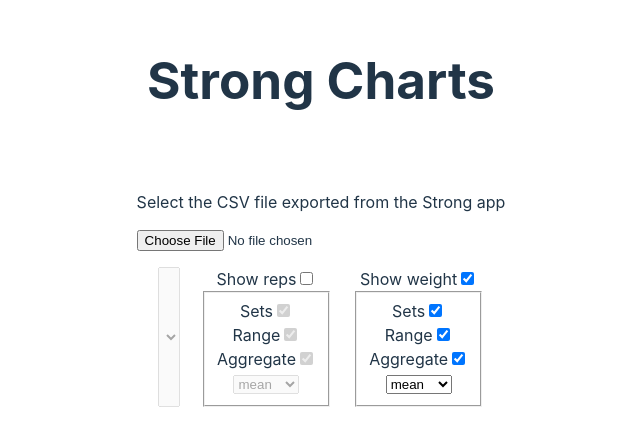
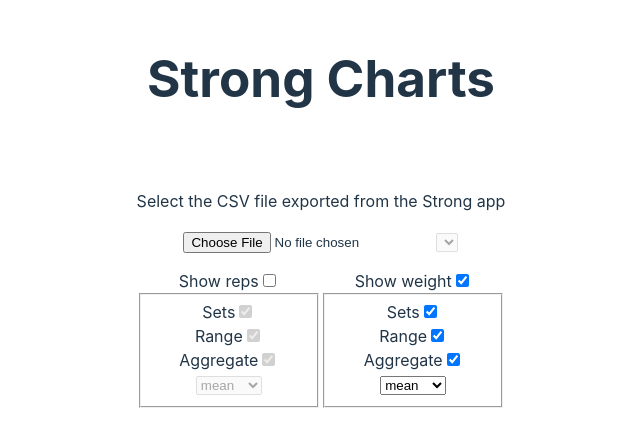
Before and after one commit to mebble/strong-charts, a React (Vite) app: page / in a window 1280 px wide. Shown: the part 164-610 px from the top of the page, without its empty margins (319-959 px from the left). Built offline with nearby package versions, Linux system fonts and the light colour scheme.

Commit message:
styling update

```diff
--- a/src/App.css
+++ b/src/App.css
@@ -15,12 +15,17 @@
   color: black;
 }
 
-input[type="file"] {
+.inputs-container {
+  margin-bottom: 1rem;
+}
+
+.exercise-select {
   margin-bottom: 1rem;
 }
 
 .options-container {
   display: flex;
-  justify-content: space-evenly;
-  margin-bottom: 1rem;
 }
+.options-container > * {
+  flex-grow: 1;
+}
--- a/src/App.tsx
+++ b/src/App.tsx
@@ -35,16 +35,16 @@
     const marks = [];
     if (repsOptions.showMetric) {
       marks.push(
-        repsOptions.showRange ? Plot.ruleX(logs, Plot.groupX({ y1: 'min', y2: 'max' }, { x: 'date', y: 'reps' })) : undefined,
-        repsOptions.showAgg ? Plot.line(logs, Plot.groupX({ y: repsOptions.agg }, { x: 'date', y: 'reps' })) : undefined,
-        repsOptions.showSets ? Plot.dot(logs, { x: 'date', y: 'reps' }) : undefined,
+        repsOptions.showRange ? Plot.ruleX(logs, Plot.groupX({ y1: 'min', y2: 'max' }, { x: 'date', y: 'reps', stroke: '#f99' })) : undefined,
+        repsOptions.showAgg ? Plot.line(logs, Plot.groupX({ y: repsOptions.agg }, { x: 'date', y: 'reps', stroke: 'red' })) : undefined,
+        repsOptions.showSets ? Plot.dot(logs, { x: 'date', y: 'reps', stroke: '#a00', strokeOpacity: 0.5 }) : undefined,
       )
     }
     if (weightOptions.showMetric) {
       marks.push(
-        weightOptions.showRange ? Plot.ruleX(logs, Plot.groupX({ y1: 'min', y2: 'max' }, { x: 'date', y: 'weight' })) : undefined,
-        weightOptions.showAgg ? Plot.line(logs, Plot.groupX({ y: weightOptions.agg }, { x: 'date', y: 'weight' })) : undefined,
-        weightOptions.showSets ? Plot.dot(logs, { x: 'date', y: 'weight' }) : undefined,
+        weightOptions.showRange ? Plot.ruleX(logs, Plot.groupX({ y1: 'min', y2: 'max' }, { x: 'date', y: 'weight', stroke: '#99f' })) : undefined,
+        weightOptions.showAgg ? Plot.line(logs, Plot.groupX({ y: weightOptions.agg }, { x: 'date', y: 'weight', stroke: 'blue' })) : undefined,
+        weightOptions.showSets ? Plot.dot(logs, { x: 'date', y: 'weight', stroke: '#00a', strokeOpacity: 0.5 }) : undefined,
       )
     }
 
@@ -59,8 +59,9 @@
         <p>
           Select the CSV file exported from the Strong app
         </p>
+        <div className="inputs-container">
+          <div className="exercise-select">
             <input type="file" id="input" onChange={handleFile} />
-        <div className="options-container">
             <select
               value={selectedExercise}
               onChange={e => setSelectedExercise(e.target.value)}
@@ -70,6 +71,8 @@
                 <option key={name} value={name}>{name}</option>
               ))}
             </select>
+          </div>
+          <div className="options-container">
             <MetricOptions
               metric="reps"
               options={repsOptions}
@@ -83,6 +86,7 @@
               setAgg={weightOptions.setAgg}
             />
           </div>
+        </div>
         <div className="chart-container" ref={chartRef}></div>
       </div>
     </div>
```
Lines whose indentation alone changed are shown as unchanged.
